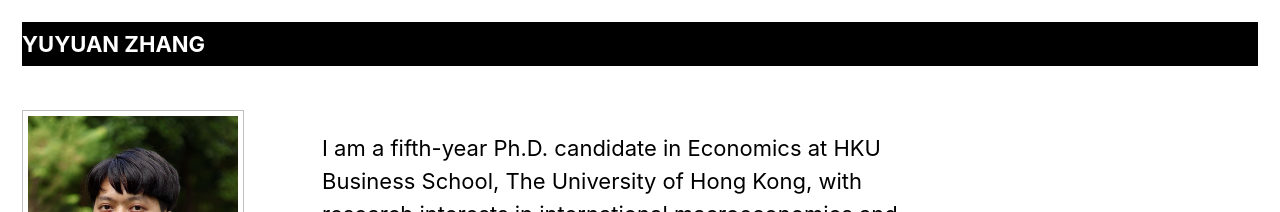
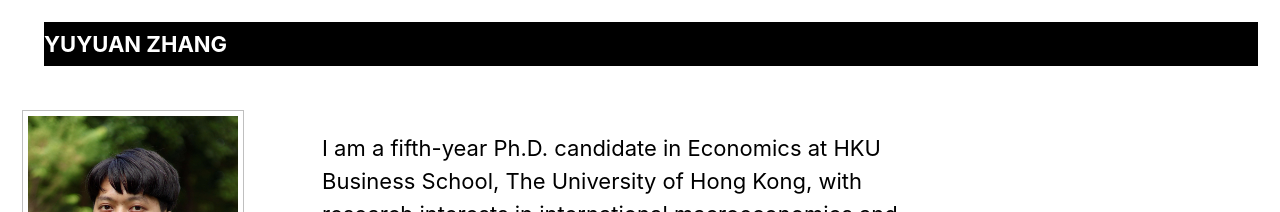
Before and after one commit to yuyuanecon/yuyuanecon.github.io, a Jekyll site: the page built from index.html, in a window 1280 px wide. Shown: the top 212 px of the page. Built offline with Jekyll 4.4.1, drawn with Linux system fonts in a browser that asks for light colours; cached includes are drawn as plain includes; the list of posts is cut into pages by our own code.

Commit message:
Update _masthead.scss

```diff
--- a/_sass/minimal-mistakes/_masthead.scss
+++ b/_sass/minimal-mistakes/_masthead.scss
@@ -12,6 +12,7 @@
   -webkit-animation-delay: 0.15s;
   animation-delay: 0.15s;
   z-index: 20;
+  padding-left: 1em;  // Add this line to ensure consistent left padding
 
   &__inner-wrap {
     @include clearfix;
```
